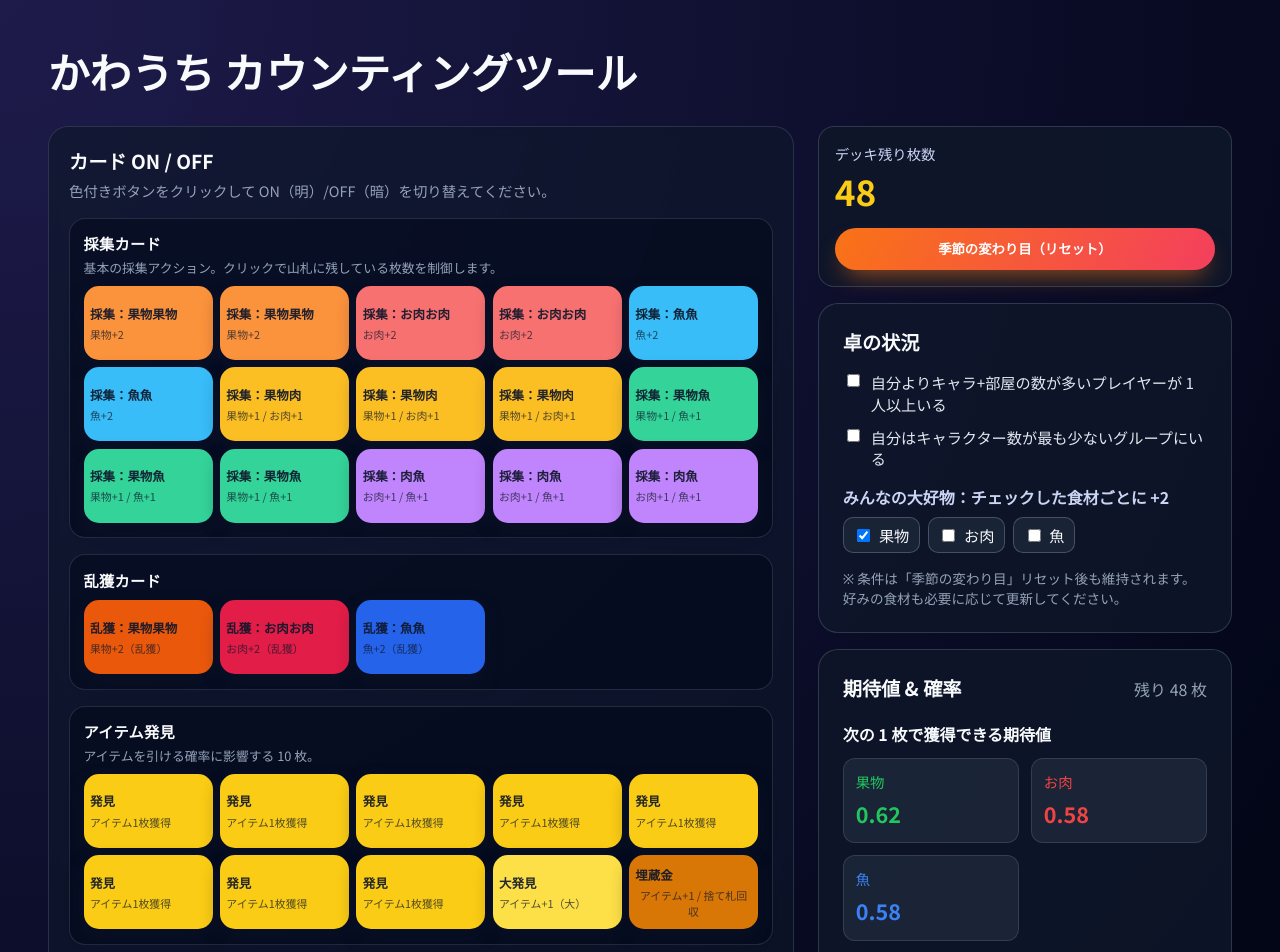
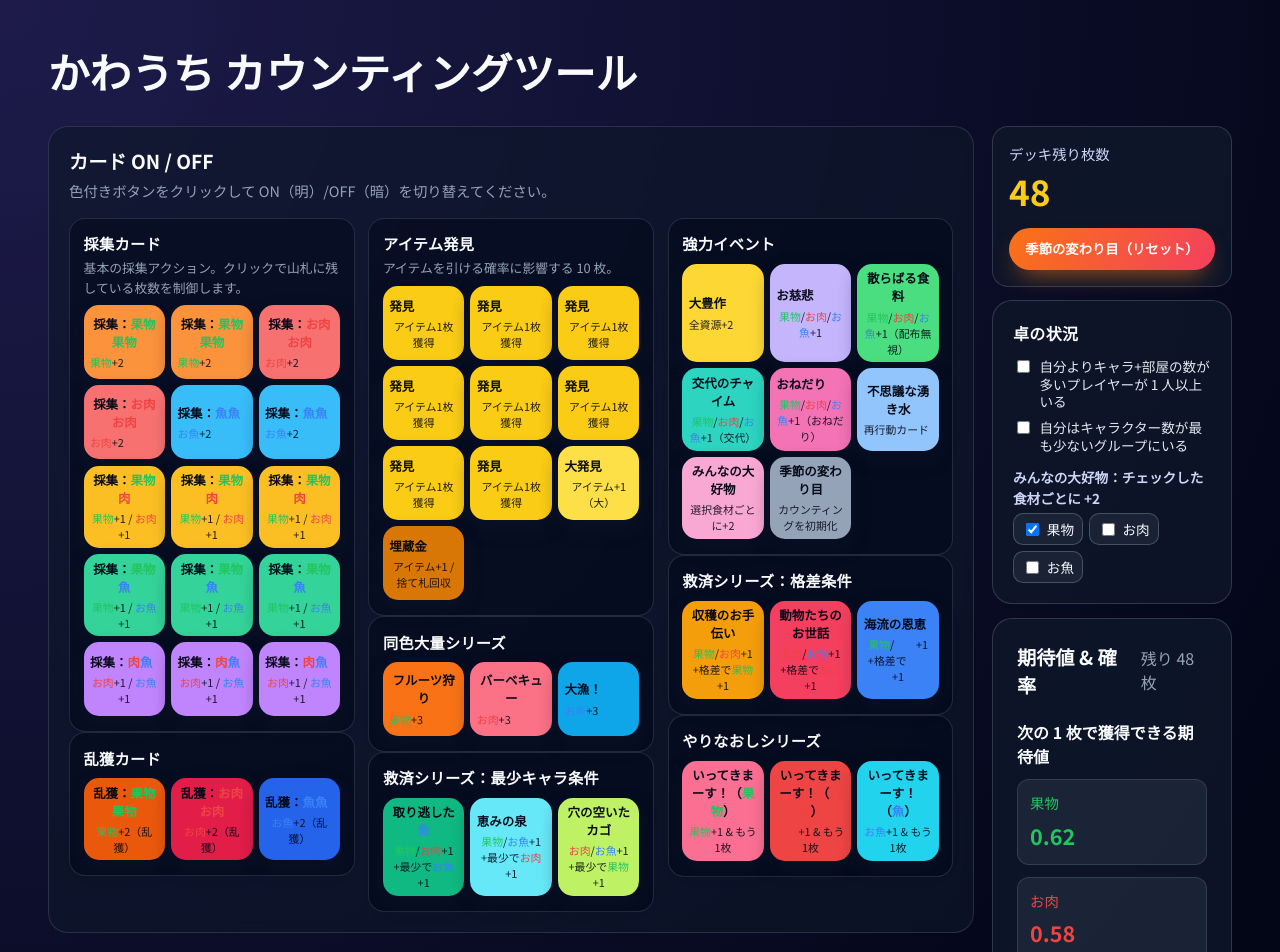
Before and after one commit to pikachu0310/kawauchi-counting-tool, a React (Vite) app: page / in a window 1280 px wide. Shown: the top 952 px of the page. Built offline with nearby package versions, Linux system fonts and the light colour scheme.

Commit message:
feat: 各種調整

```diff
--- a/src/App.module.css
+++ b/src/App.module.css
@@ -5,7 +5,7 @@
 }
 
 .main {
-  width: min(1280px, 100%);
+  width: min(1680px, 100%);
   margin: 0 auto;
   padding: 2.5rem clamp(1.25rem, 4vw, 3rem) 3rem;
   display: flex;
@@ -26,15 +26,18 @@
 
 .layout {
   display: grid;
-  grid-template-columns: minmax(0, 1.8fr) minmax(280px, 1fr);
-  gap: 1.5rem;
+  grid-template-columns: minmax(0, 2.8fr) minmax(240px, 0.7fr);
+  gap: 1.1rem;
   align-items: flex-start;
 }
 
 .panelStack {
   display: flex;
   flex-direction: column;
-  gap: 1rem;
+  gap: 0.85rem;
+  max-width: 360px;
+  width: 100%;
+  margin-left: auto;
 }
 
 .summaryCard {
--- a/src/components/CardGrid.module.css
+++ b/src/components/CardGrid.module.css
@@ -22,9 +22,8 @@
 }
 
 .groupStack {
-  display: flex;
-  flex-direction: column;
-  gap: 1rem;
+  column-count: 3;
+  column-gap: 0.85rem;
 }
 
 .group {
@@ -52,8 +51,8 @@
 
 .instanceGrid {
   display: grid;
-  grid-template-columns: repeat(auto-fill, minmax(110px, 1fr));
-  gap: 0.45rem;
+  grid-template-columns: repeat(3, minmax(0, 1fr));
+  gap: 0.38rem;
 }
 
 .instanceButton {
@@ -90,16 +89,21 @@
 .buttonLabel {
   font-size: 0.78rem;
   font-weight: 700;
-  color: rgba(15, 23, 42, 0.92);
+  color: rgba(5, 8, 22, 0.98);
 }
 
 .buttonDesc {
   display: block;
   font-size: 0.68rem;
-  color: rgba(15, 23, 42, 0.72);
+  color: rgba(5, 8, 22, 0.88);
 }
 
 @media (max-width: 768px) {
+  .groupStack {
+    grid-template-columns: 1fr;
+    grid-auto-flow: row;
+  }
+
   .instanceGrid {
     grid-template-columns: repeat(auto-fill, minmax(90px, 1fr));
   }
--- a/src/components/CardGrid.tsx
+++ b/src/components/CardGrid.tsx
@@ -23,6 +23,29 @@ type CardInstanceTileProps = {
   onToggle: () => void;
 };
 
+const resourceColorMap: { keyword: string; color: string }[] = [
+  { keyword: "果物", color: "#22c55e" },
+  { keyword: "お肉", color: "#ef4444" },
+  { keyword: "肉", color: "#ef4444" },
+  { keyword: "お魚", color: "#3b82f6" },
+  { keyword: "魚", color: "#3b82f6" },
+];
+
+const highlightResourceText = (text: string) => {
+  const tokens = text.split(/(果物|お肉|肉|お魚|魚)/g);
+  return tokens.map((token, index) => {
+    const match = resourceColorMap.find((entry) => entry.keyword === token);
+    if (match) {
+      return (
+        <span key={`${token}-${index}`} style={{ color: match.color }}>
+          {token}
+        </span>
+      );
+    }
+    return <span key={`${token}-${index}`}>{token}</span>;
+  });
+};
+
 const CardInstanceTile = ({ card, isActive, onToggle }: CardInstanceTileProps) => (
   <button
     type="button"
@@ -32,8 +55,8 @@ const CardInstanceTile = ({ card, isActive, onToggle }: CardInstanceTileProps) =
     aria-pressed={isActive}
     aria-label={`${card.name} / ${isActive ? "山札に残す" : "引き済み"}`}
   >
-    <span className={styles.buttonLabel}>{card.name}</span>
-    <span className={styles.buttonDesc}>{card.shortDescription}</span>
+    <span className={styles.buttonLabel}>{highlightResourceText(card.name)}</span>
+    <span className={styles.buttonDesc}>{highlightResourceText(card.shortDescription)}</span>
   </button>
 );
 
--- a/src/components/ConditionPanel.module.css
+++ b/src/components/ConditionPanel.module.css
@@ -2,30 +2,31 @@
   background: rgba(15, 23, 42, 0.8);
   border-radius: 20px;
   border: 1px solid rgba(148, 163, 184, 0.25);
-  padding: 1.5rem;
+  padding: 1.25rem;
   display: flex;
   flex-direction: column;
-  gap: 1rem;
+  gap: 0.8rem;
 }
 
 .panel h2 {
   margin: 0;
-  font-size: 1.2rem;
+  font-size: 1rem;
+  letter-spacing: 0.02em;
 }
 
 .checkboxGroup {
   display: flex;
   flex-direction: column;
-  gap: 0.75rem;
+  gap: 0.5rem;
 }
 
 .checkboxGroup label {
   display: flex;
-  gap: 0.5rem;
+  gap: 0.4rem;
   align-items: flex-start;
-  line-height: 1.4;
+  line-height: 1.3;
   color: #e2e8f0;
-  font-size: 0.95rem;
+  font-size: 0.85rem;
 }
 
 .checkboxGroup input {
@@ -33,31 +34,25 @@
 }
 
 .preferenceGroup p {
-  margin: 0 0 0.5rem;
+  margin: 0 0 0.35rem;
   color: #cbd5f5;
   font-weight: 600;
+  font-size: 0.85rem;
 }
 
 .favoriteGrid {
   display: flex;
-  gap: 0.5rem;
+  gap: 0.35rem;
   flex-wrap: wrap;
 }
 
 .favoriteItem {
   display: flex;
   align-items: center;
-  gap: 0.35rem;
-  font-size: 0.95rem;
-  padding: 0.35rem 0.6rem;
+  gap: 0.3rem;
+  font-size: 0.85rem;
+  padding: 0.3rem 0.5rem;
   border-radius: 10px;
   border: 1px solid rgba(148, 163, 184, 0.35);
   background: rgba(30, 41, 59, 0.75);
 }
-
-.hint {
-  margin: 0;
-  font-size: 0.85rem;
-  color: #94a3b8;
-  line-height: 1.4;
-}
--- a/src/components/ConditionPanel.tsx
+++ b/src/components/ConditionPanel.tsx
@@ -9,7 +9,7 @@ type ConditionPanelProps = {
 const favoriteLabels: Record<ResourceType, string> = {
   fruit: "果物",
   meat: "お肉",
-  fish: "魚",
+  fish: "お魚",
 };
 
 export const ConditionPanel = ({ conditions, onChange }: ConditionPanelProps) => {
@@ -64,9 +64,6 @@ export const ConditionPanel = ({ conditions, onChange }: ConditionPanelProps) =>
           ))}
         </div>
       </div>
-      <p className={styles.hint}>
-        ※ 条件は「季節の変わり目」リセット後も維持されます。好みの食材も必要に応じて更新してください。
-      </p>
     </section>
   );
 };
--- a/src/components/StatsPanel.tsx
+++ b/src/components/StatsPanel.tsx
@@ -9,7 +9,7 @@ type StatsPanelProps = {
 const resourceLabels = {
   fruit: "果物",
   meat: "お肉",
-  fish: "魚",
+  fish: "お魚",
 } as const;
 
 const resourceColors: Record<keyof typeof resourceLabels, string> = {
--- a/src/data/cardDefinitions.ts
+++ b/src/data/cardDefinitions.ts
@@ -38,12 +38,12 @@ export const cardGroups: CardGroup[] = [
     title: "救済シリーズ：最少キャラ条件",
   },
   {
+    id: "power_events",
+    title: "強力イベント",
+  },
+  {
     id: "relief_higher_char",
     title: "救済シリーズ：格差条件",
-  },
-  {
-    id: "power_events",
-    title: "強力イベント",
   },
   {
     id: "go_again",
@@ -80,7 +80,7 @@ export const cardDefinitions: CardDefinition[] = [
     imagePath: "/cards/gather_fish2.png",
     groupId: "general_gather",
     color: "#38bdf8",
-    shortDescription: "魚+2",
+    shortDescription: "お魚+2",
   },
   {
     id: "gather_fruit_meat",
@@ -100,7 +100,7 @@ export const cardDefinitions: CardDefinition[] = [
     imagePath: "/cards/gather_fruit_fish.png",
     groupId: "general_gather",
     color: "#34d399",
-    shortDescription: "果物+1 / 魚+1",
+    shortDescription: "果物+1 / お魚+1",
   },
   {
     id: "gather_meat_fish",
@@ -110,7 +110,7 @@ export const cardDefinitions: CardDefinition[] = [
     imagePath: "/cards/gather_meat_fish.png",
     groupId: "general_gather",
     color: "#c084fc",
-    shortDescription: "お肉+1 / 魚+1",
+    shortDescription: "お肉+1 / お魚+1",
   },
   {
     id: "overhunt_fruit2",
@@ -140,7 +140,7 @@ export const cardDefinitions: CardDefinition[] = [
     imagePath: "/cards/overhunt_fish2.png",
     groupId: "general_overhunt",
     color: "#2563eb",
-    shortDescription: "魚+2（乱獲）",
+    shortDescription: "お魚+2（乱獲）",
   },
   {
     id: "find_item",
@@ -203,7 +203,7 @@ export const cardDefinitions: CardDefinition[] = [
     imagePath: "/cards/big_catch.png",
     groupId: "mono_resource",
     color: "#0ea5e9",
-    shortDescription: "魚+3",
+    shortDescription: "お魚+3",
   },
   {
     id: "rescued_fish",
@@ -219,7 +219,7 @@ export const cardDefinitions: CardDefinition[] = [
     imagePath: "/cards/rescued_fish.png",
     groupId: "relief_min_char",
     color: "#10b981",
-    shortDescription: "果物/肉+1 +最少で魚+1",
+    shortDescription: "果物/お肉+1 +最少でお魚+1",
   },
   {
     id: "blessing_spring",
@@ -235,7 +235,7 @@ export const cardDefinitions: CardDefinition[] = [
     imagePath: "/cards/blessing_spring.png",
     groupId: "relief_min_char",
     color: "#67e8f9",
-    shortDescription: "果物/魚+1 +最少で肉+1",
+    shortDescription: "果物/お魚+1 +最少でお肉+1",
   },
   {
     id: "basket_with_hole",
@@ -251,7 +251,7 @@ export const cardDefinitions: CardDefinition[] = [
     imagePath: "/cards/basket_with_hole.png",
     groupId: "relief_min_char",
     color: "#bef264",
-    shortDescription: "肉/魚+1 +最少で果物+1",
+    shortDescription: "お肉/お魚+1 +最少で果物+1",
   },
   {
     id: "harvest_help",
@@ -267,7 +267,7 @@ export const cardDefinitions: CardDefinition[] = [
     imagePath: "/cards/harvest_help.png",
     groupId: "relief_higher_char",
     color: "#f59e0b",
-    shortDescription: "果物/肉+1 +格差で果物+1",
+    shortDescription: "果物/お肉+1 +格差で果物+1",
   },
   {
     id: "animal_care",
@@ -283,7 +283,7 @@ export const cardDefinitions: CardDefinition[] = [
     imagePath: "/cards/animal_care.png",
     groupId: "relief_higher_char",
     color: "#f43f5e",
-    shortDescription: "肉/魚+1 +格差で肉+1",
+    shortDescription: "お肉/お魚+1 +格差でお肉+1",
   },
   {
     id: "ocean_current_blessing",
@@ -299,7 +299,7 @@ export const cardDefinitions: CardDefinition[] = [
     imagePath: "/cards/ocean_current_blessing.png",
     groupId: "relief_higher_char",
     color: "#3b82f6",
-    shortDescription: "果物/魚+1 +格差で魚+1",
+    shortDescription: "果物/お魚+1 +格差でお魚+1",
   },
   {
     id: "big_harvest",
@@ -319,7 +319,7 @@ export const cardDefinitions: CardDefinition[] = [
     imagePath: "/cards/mercy.png",
     groupId: "power_events",
     color: "#c4b5fd",
-    shortDescription: "果物/肉/魚+1",
+    shortDescription: "果物/お肉/お魚+1",
   },
   {
     id: "scattered_food",
@@ -329,7 +329,7 @@ export const cardDefinitions: CardDefinition[] = [
     imagePath: "/cards/scattered_food.png",
     groupId: "power_events",
     color: "#4ade80",
-    shortDescription: "果物/肉/魚+1（配布無視）",
+    shortDescription: "果物/お肉/お魚+1（配布無視）",
   },
   {
     id: "change_shift",
@@ -339,7 +339,7 @@ export const cardDefinitions: CardDefinition[] = [
     imagePath: "/cards/change_shift.png",
     groupId: "power_events",
     color: "#2dd4bf",
-    shortDescription: "果物/肉/魚+1（交代）",
+    shortDescription: "果物/お肉/お魚+1（交代）",
   },
   {
     id: "begging",
@@ -349,7 +349,7 @@ export const cardDefinitions: CardDefinition[] = [
     imagePath: "/cards/begging.png",
     groupId: "power_events",
     color: "#f472b6",
-    shortDescription: "果物/肉/魚+1（おねだり）",
+    shortDescription: "果物/お肉/お魚+1（おねだり）",
   },
   {
     id: "mysterious_spring",
@@ -403,7 +403,7 @@ export const cardDefinitions: CardDefinition[] = [
     imagePath: "/cards/go_again_fish.png",
     groupId: "go_again",
     color: "#22d3ee",
-    shortDescription: "魚+1 & もう1枚",
+    shortDescription: "お魚+1 & もう1枚",
   },
   {
     id: "season_change",
```
